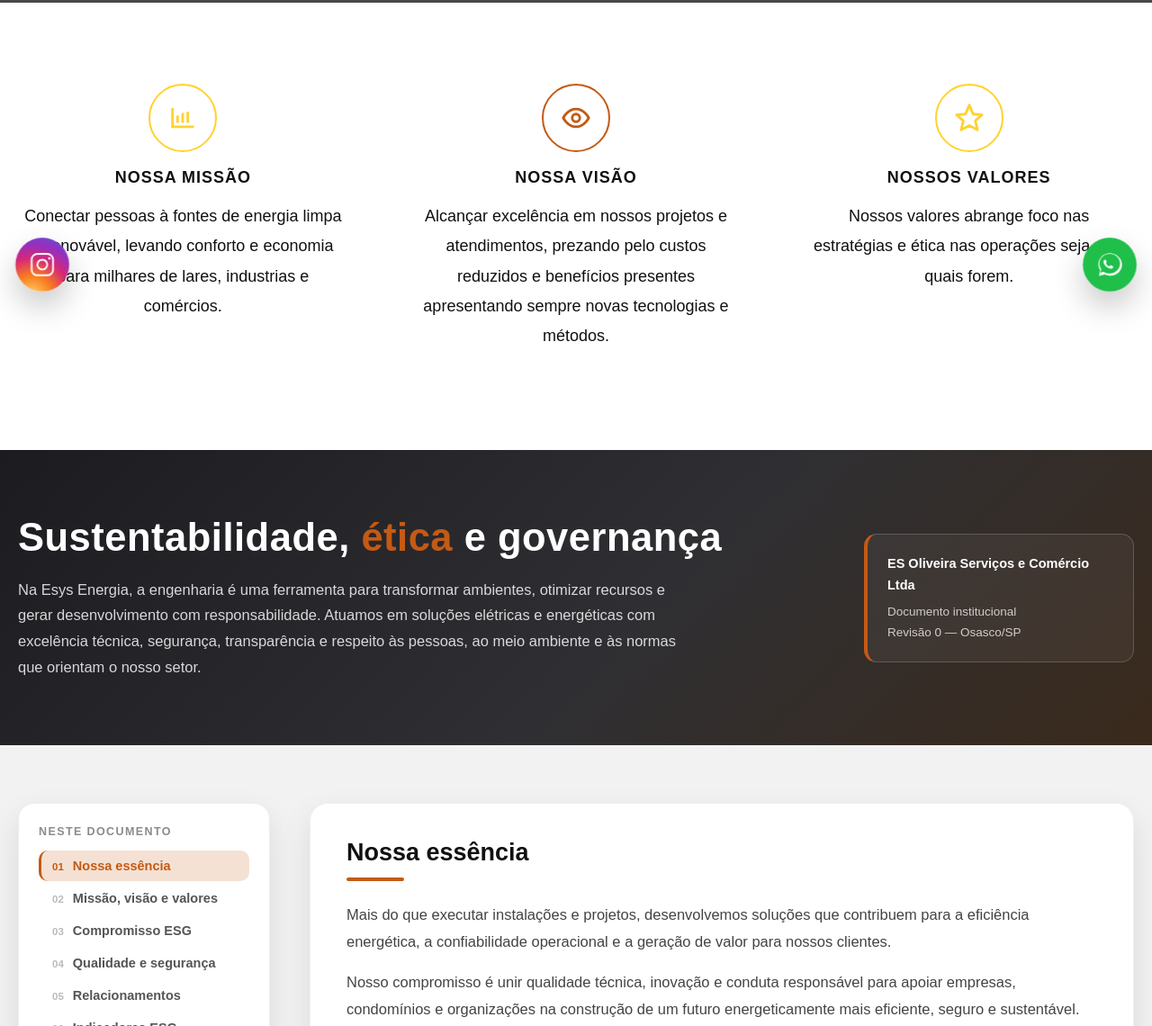
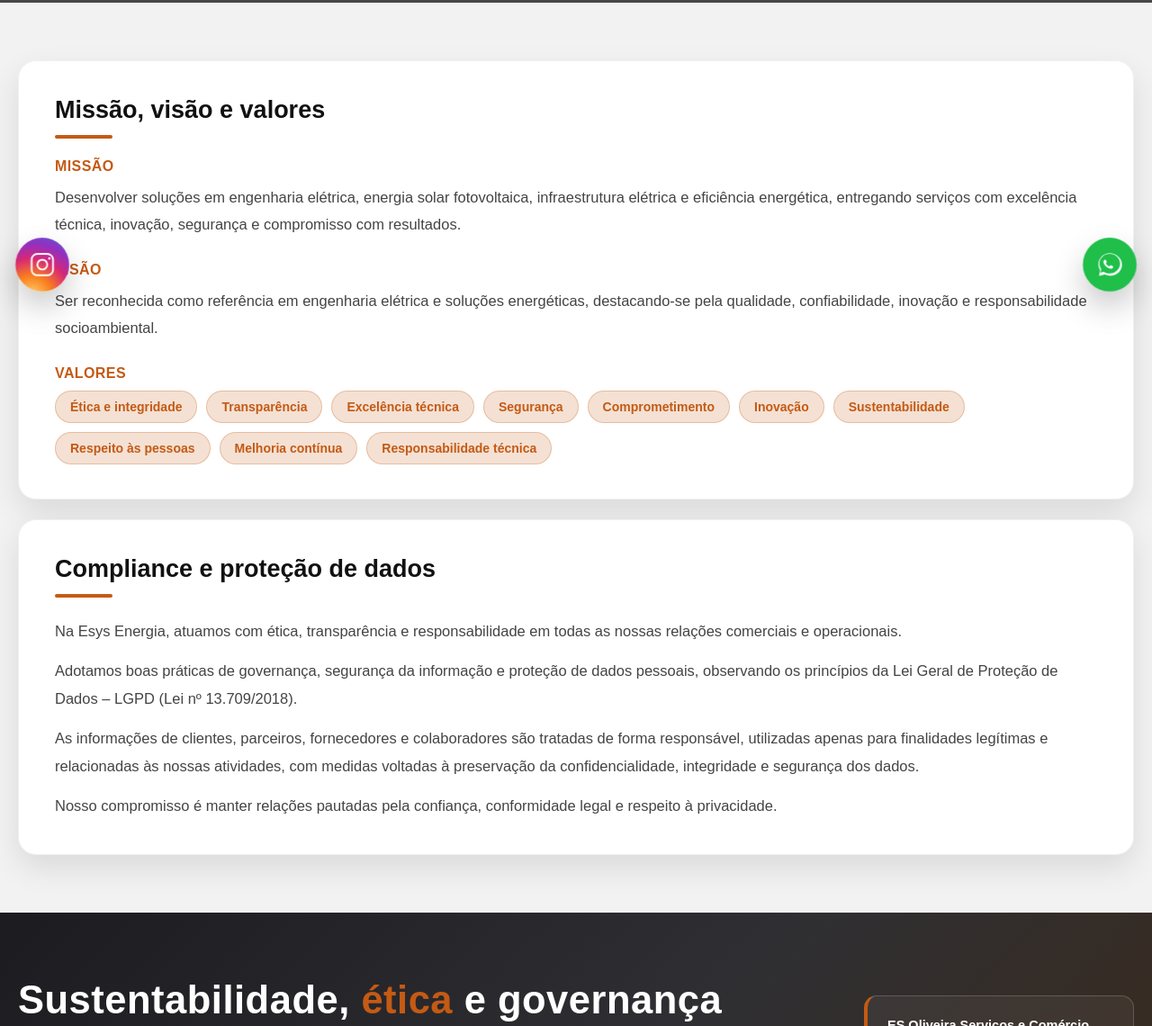
Before and after one commit to L3anCoelho/esys-energia, a plain HTML site: page sobre.html in a window 1280 px wide. Shown: the part 457-1597 px from the top of the page at 90% size. Drawn offline with Linux system fonts and the light colour scheme; grey boxes are pictures that could not be loaded.

Commit message:
Atualiza projeto

```diff
--- a/sobre.css
+++ b/sobre.css
@@ -66,6 +66,17 @@
   font-size: 14.5px;
   font-weight: 900;
   color: #fff;
+}
+
+/* =========================
+   DESTAQUES DO TOPO (#quem-somos)
+   Cards fora do documento ESG: mesmo visual (.esg-bloco),
+   só sem o grid sumário + leitura.
+========================= */
+.esg-destaques-inner {
+  max-width: 1300px;
+  margin: 0 auto;
+  padding: 64px 20px;
 }
 
 /* =========================
@@ -455,6 +466,10 @@
     padding: 34px 16px 60px;
   }
 
+  .esg-destaques-inner {
+    padding: 34px 16px;
+  }
+
   .esg-bloco {
     padding: 26px 20px;
     border-radius: 16px;
--- a/sobre.html
+++ b/sobre.html
@@ -66,79 +66,8 @@
       line-height: 1.5;
     }
 
-    .mvv{
-      background: #fff;
-      padding: 90px 20px 110px;
-    }
-
-    .mvv-container{
-      max-width: 1300px;
-      margin: 0 auto;
-    }
-
-    .mvv-grid{
-      display: grid;
-      grid-template-columns: repeat(3, 1fr);
-      gap: 70px;
-      align-items: start;
-      text-align: center;
-    }
-
-    .mvv-item{
-      display: flex;
-      flex-direction: column;
-      align-items: center;
-      justify-content: flex-start;
-    }
-
-    .mvv-icon{
-      width: 76px;
-      height: 76px;
-      border-radius: 999px;
-      display: flex;
-      align-items: center;
-      justify-content: center;
-      background: transparent;
-      border: 2px solid #FFD22E;
-      margin-bottom: 18px;
-    }
-
-    /* cada ícone com cor levemente diferente */
-    .mvv-item:nth-child(1) .mvv-icon{ border-color: #FFD22E; }
-    .mvv-item:nth-child(2) .mvv-icon{ border-color: #c45a14; }
-    .mvv-item:nth-child(3) .mvv-icon{ border-color: #FFD22E; }
-
-    .mvv-icon svg{
-      width: 34px;
-      height: 34px;
-      display: block;
-    }
-
-    .mvv-item:nth-child(1) .mvv-icon svg{ color: #FFD22E; }
-    .mvv-item:nth-child(2) .mvv-icon svg{ color: #c45a14; }
-    .mvv-item:nth-child(3) .mvv-icon svg{ color: #FFD22E; }
-
-    .mvv-title{
-      font-weight: 900;
-      letter-spacing: 1px;
-      text-transform: uppercase;
-      margin-bottom: 16px;
-      font-size: 18px;
-      color: #111;
-    }
-
-    .mvv-text{
-      max-width: 360px;
-      color: #111;
-      font-size: 18px;
-      line-height: 1.85;
-      font-weight: 500;
-    }
-
     @media (max-width: 980px){
       .about-hero-title{ font-size: 44px; }
-      .mvv-grid{ grid-template-columns: 1fr; gap: 46px; }
-      .mvv-text{ max-width: 520px; }
     }
   </style>
 
@@ -182,57 +111,69 @@
     </div>
   </section>
 
-  <section class="mvv" id="quem-somos">
-    <div class="mvv-container">
-      <div class="mvv-grid">
+  <!-- ============================================================
+       DESTAQUES INSTITUCIONAIS — Missão/visão/valores + Compliance
+       Reaproveita o visual de card do documento ESG (.esg-bloco)
+  ============================================================ -->
+  <section class="esg esg-destaques" id="quem-somos">
+    <div class="esg-destaques-inner esg-leitura">
 
-        <div class="mvv-item">
-          <div class="mvv-icon" aria-hidden="true">
-            <svg viewBox="0 0 24 24" fill="none" stroke="currentColor" stroke-width="2"
-                 stroke-linecap="round" stroke-linejoin="round">
-              <path d="M4 19V5" />
-              <path d="M4 19h16" />
-              <path d="M8 15v-4" />
-              <path d="M12 15V9" />
-              <path d="M16 15v-7" />
-            </svg>
-          </div>
-          <h3 class="mvv-title">NOSSA MISSÃO</h3>
-          <p class="mvv-text">
-            Conectar pessoas à fontes de energia limpa e renovável, levando conforto e economia para milhares de lares,
-            industrias e comércios.
-          </p>
-        </div>
+      <article class="esg-bloco" id="esg-mvv">
+        <h3>Missão, visão e valores</h3>
 
-        <div class="mvv-item">
-          <div class="mvv-icon" aria-hidden="true">
-            <svg viewBox="0 0 24 24" fill="none" stroke="currentColor" stroke-width="2"
-                 stroke-linecap="round" stroke-linejoin="round">
-              <path d="M2 12s3.5-7 10-7 10 7 10 7-3.5 7-10 7S2 12 2 12Z" />
-              <circle cx="12" cy="12" r="3" />
-            </svg>
-          </div>
-          <h3 class="mvv-title">NOSSA VISÃO</h3>
-          <p class="mvv-text">
-            Alcançar excelência em nossos projetos e atendimentos, prezando pelo custos reduzidos e benefícios presentes
-            apresentando sempre novas tecnologias e métodos.
-          </p>
-        </div>
+        <h4>Missão</h4>
+        <p>
+          Desenvolver soluções em engenharia elétrica, energia solar fotovoltaica, infraestrutura
+          elétrica e eficiência energética, entregando serviços com excelência técnica, inovação,
+          segurança e compromisso com resultados.
+        </p>
 
-        <div class="mvv-item">
-          <div class="mvv-icon" aria-hidden="true">
-            <svg viewBox="0 0 24 24" fill="none" stroke="currentColor" stroke-width="2"
-                 stroke-linecap="round" stroke-linejoin="round">
-              <path d="M12 2l3 7 7 .6-5.3 4.6 1.7 7.2L12 18l-6.4 3.4 1.7-7.2L2 9.6 9 9l3-7z"/>
-            </svg>
-          </div>
-          <h3 class="mvv-title">NOSSOS VALORES</h3>
-          <p class="mvv-text">
-            Nossos valores abrange foco nas estratégias e ética nas operações seja elas quais forem.
-          </p>
-        </div>
+        <h4>Visão</h4>
+        <p>
+          Ser reconhecida como referência em engenharia elétrica e soluções energéticas, destacando-se
+          pela qualidade, confiabilidade, inovação e responsabilidade socioambiental.
+        </p>
 
-      </div>
+        <h4>Valores</h4>
+        <ul class="esg-valores">
+          <li>Ética e integridade</li>
+          <li>Transparência</li>
+          <li>Excelência técnica</li>
+          <li>Segurança</li>
+          <li>Comprometimento</li>
+          <li>Inovação</li>
+          <li>Sustentabilidade</li>
+          <li>Respeito às pessoas</li>
+          <li>Melhoria contínua</li>
+          <li>Responsabilidade técnica</li>
+        </ul>
+      </article>
+
+      <article class="esg-bloco" id="esg-compliance">
+        <h3>Compliance e proteção de dados</h3>
+
+        <p>
+          Na Esys Energia, atuamos com ética, transparência e responsabilidade em todas as nossas relações
+          comerciais e operacionais.
+        </p>
+
+        <p>
+          Adotamos boas práticas de governança, segurança da informação e proteção de dados pessoais,
+          observando os princípios da Lei Geral de Proteção de Dados – LGPD (Lei nº 13.709/2018).
+        </p>
+
+        <p>
+          As informações de clientes, parceiros, fornecedores e colaboradores são tratadas de forma
+          responsável, utilizadas apenas para finalidades legítimas e relacionadas às nossas atividades,
+          com medidas voltadas à preservação da confidencialidade, integridade e segurança dos dados.
+        </p>
+
+        <p>
+          Nosso compromisso é manter relações pautadas pela confiança, conformidade legal e respeito
+          à privacidade.
+        </p>
+      </article>
+
     </div>
   </section>
 
@@ -272,8 +213,6 @@
       <nav class="esg-sumario" id="esgSumario" aria-label="Índice do documento">
         <h3>Neste documento</h3>
         <ol>
-          <li><a href="#esg-essencia">Nossa essência</a></li>
-          <li><a href="#esg-mvv">Missão, visão e valores</a></li>
           <li><a href="#esg-compromisso">Compromisso ESG</a></li>
           <li><a href="#esg-qualidade">Qualidade e segurança</a></li>
           <li><a href="#esg-relacionamentos">Relacionamentos</a></li>
@@ -284,50 +223,6 @@
 
       <!-- leitura -->
       <div class="esg-leitura">
-
-        <article class="esg-bloco" id="esg-essencia">
-          <h3>Nossa essência</h3>
-          <p>
-            Mais do que executar instalações e projetos, desenvolvemos soluções que contribuem para a
-            eficiência energética, a confiabilidade operacional e a geração de valor para nossos clientes.
-          </p>
-          <p>
-            Nosso compromisso é unir qualidade técnica, inovação e conduta responsável para apoiar empresas,
-            condomínios e organizações na construção de um futuro energeticamente mais eficiente, seguro
-            e sustentável.
-          </p>
-        </article>
-
-        <article class="esg-bloco" id="esg-mvv">
-          <h3>Missão, visão e valores</h3>
-
-          <h4>Missão</h4>
-          <p>
-            Desenvolver soluções em engenharia elétrica, energia solar fotovoltaica, infraestrutura
-            elétrica e eficiência energética, entregando serviços com excelência técnica, inovação,
-            segurança e compromisso com resultados.
-          </p>
-
-          <h4>Visão</h4>
-          <p>
-            Ser reconhecida como referência em engenharia elétrica e soluções energéticas, destacando-se
-            pela qualidade, confiabilidade, inovação e responsabilidade socioambiental.
-          </p>
-
-          <h4>Valores</h4>
-          <ul class="esg-valores">
-            <li>Ética e integridade</li>
-            <li>Transparência</li>
-            <li>Excelência técnica</li>
-            <li>Segurança</li>
-            <li>Comprometimento</li>
-            <li>Inovação</li>
-            <li>Sustentabilidade</li>
-            <li>Respeito às pessoas</li>
-            <li>Melhoria contínua</li>
-            <li>Responsabilidade técnica</li>
-          </ul>
-        </article>
 
         <article class="esg-bloco" id="esg-compromisso">
           <h3>Nosso compromisso ESG</h3>
@@ -402,11 +297,15 @@
             Esperamos o mesmo compromisso ético de colaboradores, clientes, fornecedores e parceiros.
           </p>
 
-          <h4>Compliance e proteção de dados</h4>
+          <h4>Nossa essência</h4>
           <p>
-            Nossos serviços observam a legislação brasileira, as normas da ABNT, as normas regulamentadoras
-            do Ministério do Trabalho, os requisitos técnicos das concessionárias de energia, a LGPD e as
-            boas práticas de engenharia.
+            Mais do que executar instalações e projetos, desenvolvemos soluções que contribuem para a
+            eficiência energética, a confiabilidade operacional e a geração de valor para nossos clientes.
+          </p>
+          <p>
+            Nosso compromisso é unir qualidade técnica, inovação e conduta responsável para apoiar empresas,
+            condomínios e organizações na construção de um futuro energeticamente mais eficiente, seguro
+            e sustentável.
           </p>
         </article>
 
```
